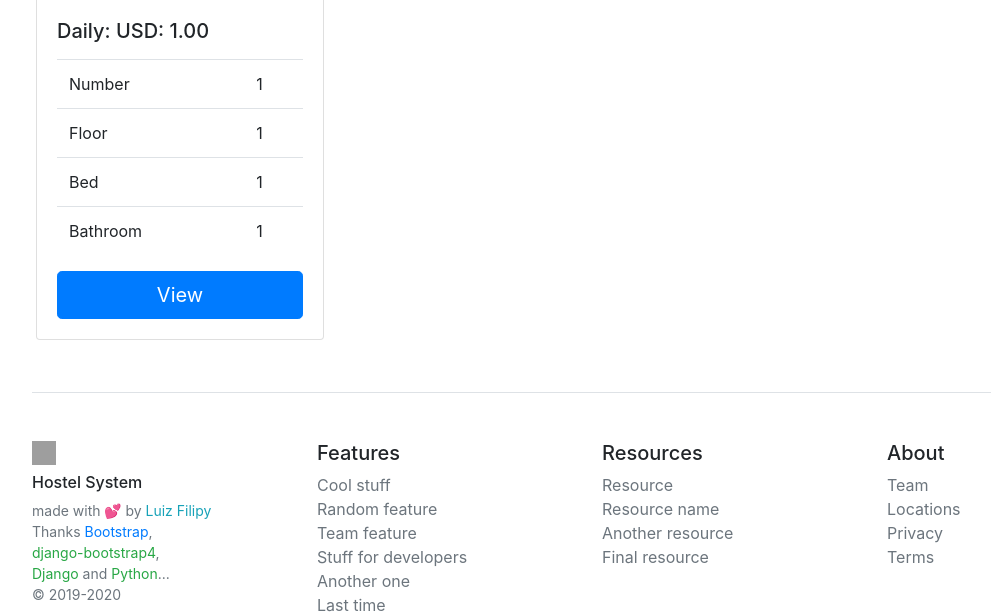
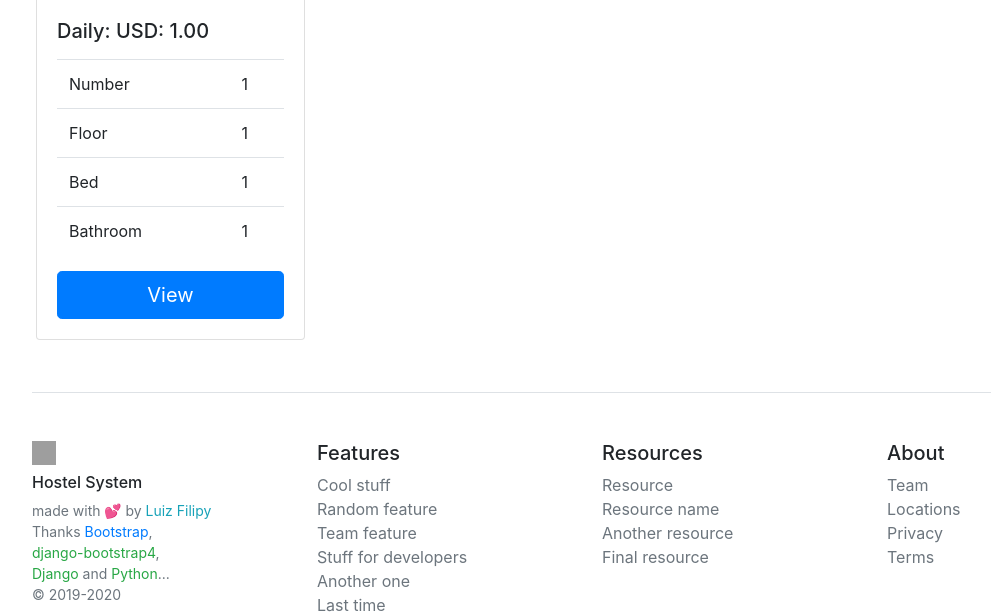
Before and after one commit to lf2a/hostel_system, a Django app: page /bedroom/ in a window 1280 px wide. Shown: the part 244-858 px from the top of the page, without its empty margins (53-1044 px from the left). Run offline with Django 3.2, Linux system fonts and the light colour scheme; tables that the repository leaves empty hold one stand-in row (values such as "Sample post"); some libraries are stand-ins or nearby versions; grey boxes are pictures that could not be loaded.

Commit message:
update css:flex-wrap

```diff
--- a/bedroom/templates/bedroom/bedroom_list.html
+++ b/bedroom/templates/bedroom/bedroom_list.html
@@ -9,7 +9,7 @@
             </div>
         </main>
     {% else %}
-        <div class="container d-flex">
+        <div class="container d-flex flex-wrap" style="">
             {% for obj in page_obj %}
                 {#        {% for photo in obj.photos.all %}#}
                 {#            {{ photo.url.url }}<br>#}
--- a/core/statics/assets/css/style.css
+++ b/core/statics/assets/css/style.css
@@ -1,6 +1,6 @@
 /* bedroom card component */
 .card {
-    width: 18rem;
+    width: 16.8rem;
     margin: 4px;
 }
 
```
